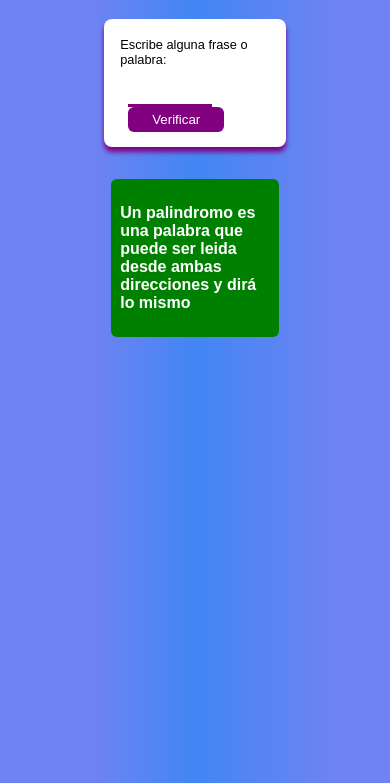
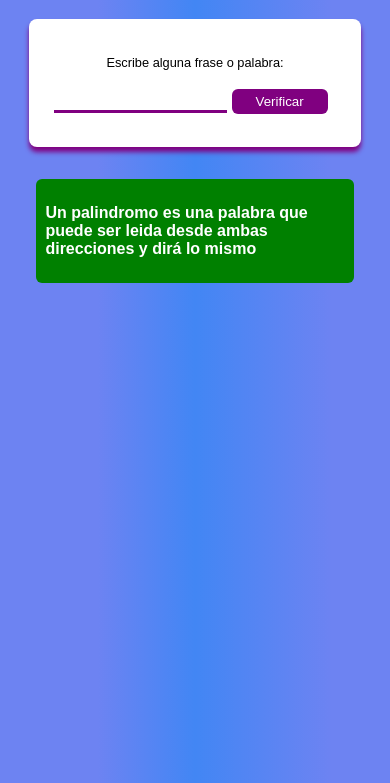
Before and after one commit to Neo3691102/detector-de-palindromos, a plain HTML site: page index.html in a window 390 px wide. Shown: the part 61-844 px from the top of the page. Drawn offline with Linux system fonts and the light colour scheme.

Commit message:
Se implementa responsividad para dispositivos moviles L de 425px

```diff
--- a/styles/style.css
+++ b/styles/style.css
@@ -66,6 +66,22 @@ body {
   font-weight: 700;
 }
 
+@media screen and (max-width: 425px){
+  .container{
+    width: 80%;
+  }
+
+  #result{
+    font-weight: 600;
+  }
+
+  .container__paldescription{
+    width: 80%;
+  }
+
+
+}
+
 @media screen and (max-width: 375px) {
   .container {
     width: 80%;
```
